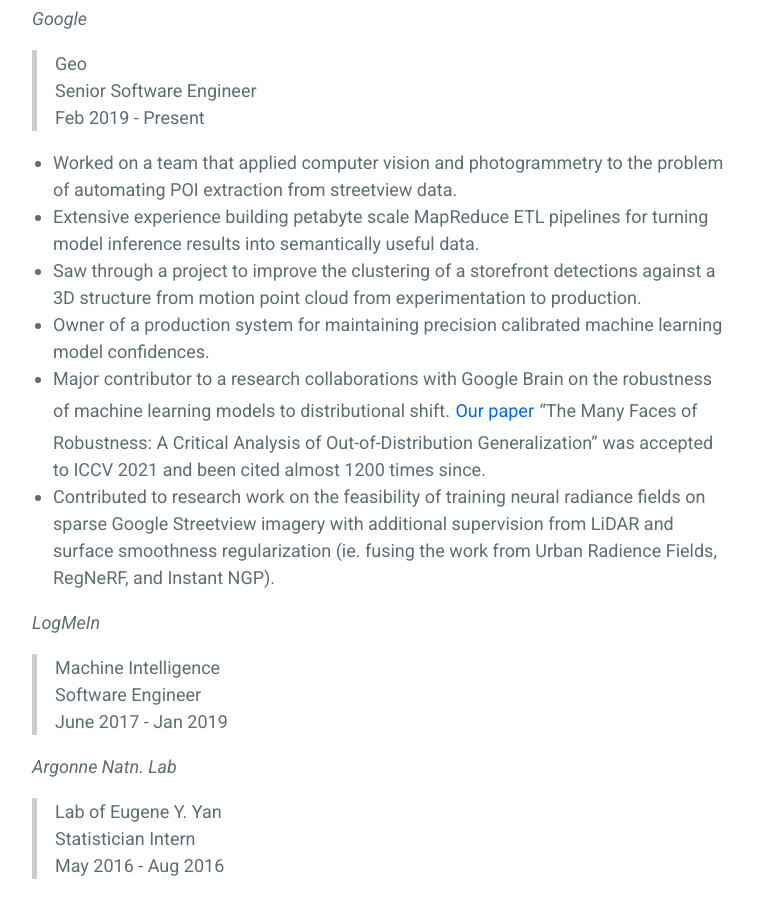
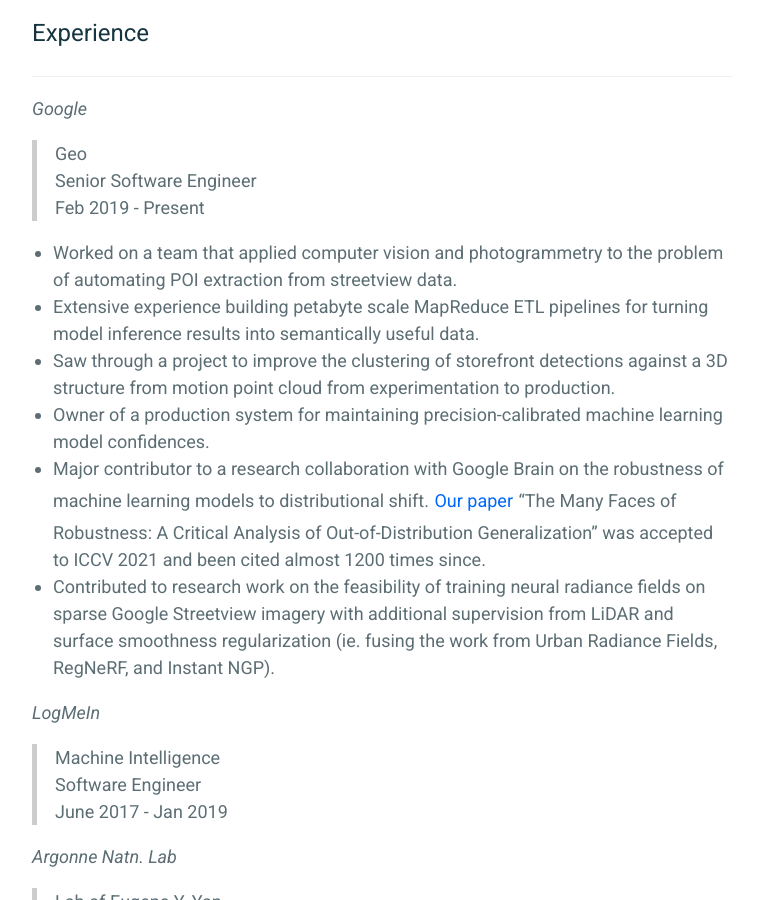
Before and after one commit to frankwang95/frankwang95.github.io, a Jekyll site: the page built from _pages/resume.md, in a window 1280 px wide and 900 px high, scrolled down 787 px. Shown: the whole window, without its empty margins (258-1016 px from the left). Built offline with Jekyll 4.4.1, drawn with Linux system fonts in a browser that asks for light colours.

Commit message:
Update resume.md

```diff
--- a/_pages/resume.md
+++ b/_pages/resume.md
@@ -8,6 +8,8 @@ permalink: /resume/
 > fkwang95@gmail.com
 > https://frankwang95.github.io/
 
+<br>
+
 ## Education
 _________________
 
@@ -17,6 +19,8 @@ _________________
 > BS. Mathematics // BA. Statistics ... June 2017
 > Special Departmental Honors Mathematics // Deans List
 > GPA: 3.68 / 4.0
+
+<br>
 
 ## Experience
 _________________
@@ -29,10 +33,10 @@ _________________
 
 * Worked on a team that applied computer vision and photogrammetry to the problem of automating POI extraction from streetview data.
 * Extensive experience building petabyte scale MapReduce ETL pipelines for turning model inference results into semantically useful data.
-* Saw through a project to improve the clustering of a storefront detections against a 3D structure from motion point cloud from experimentation to production.
-* Owner of a production system for maintaining precision calibrated machine learning model confidences.
-* Major contributor to a research collaborations with Google Brain on the robustness of machine learning models to distributional shift. [Our paper](https://arxiv.org/abs/2006.16241) "The Many Faces of Robustness: A Critical Analysis of Out-of-Distribution Generalization" was accepted to ICCV 2021 and been cited almost 1200 times since.
-* Contributed to research work on the feasibility of training neural radiance fields on sparse Google Streetview imagery with additional supervision from LiDAR and surface smoothness regularization (ie. fusing the work from Urban Radience Fields, RegNeRF, and Instant NGP).
+* Saw through a project to improve the clustering of storefront detections against a 3D structure from motion point cloud from experimentation to production.
+* Owner of a production system for maintaining precision-calibrated machine learning model confidences.
+* Major contributor to a research collaboration with Google Brain on the robustness of machine learning models to distributional shift. [Our paper](https://arxiv.org/abs/2006.16241) "The Many Faces of Robustness: A Critical Analysis of Out-of-Distribution Generalization" was accepted to ICCV 2021 and been cited almost 1200 times since.
+* Contributed to research work on the feasibility of training neural radiance fields on sparse Google Streetview imagery with additional supervision from LiDAR and surface smoothness regularization (ie. fusing the work from Urban Radiance Fields, RegNeRF, and Instant NGP).
 
 *LogMeIn*
 
```
